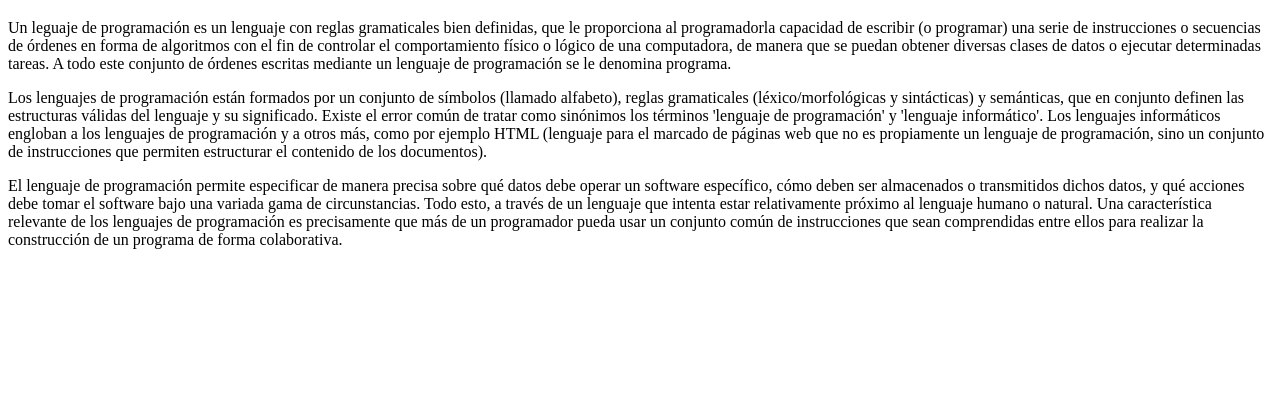
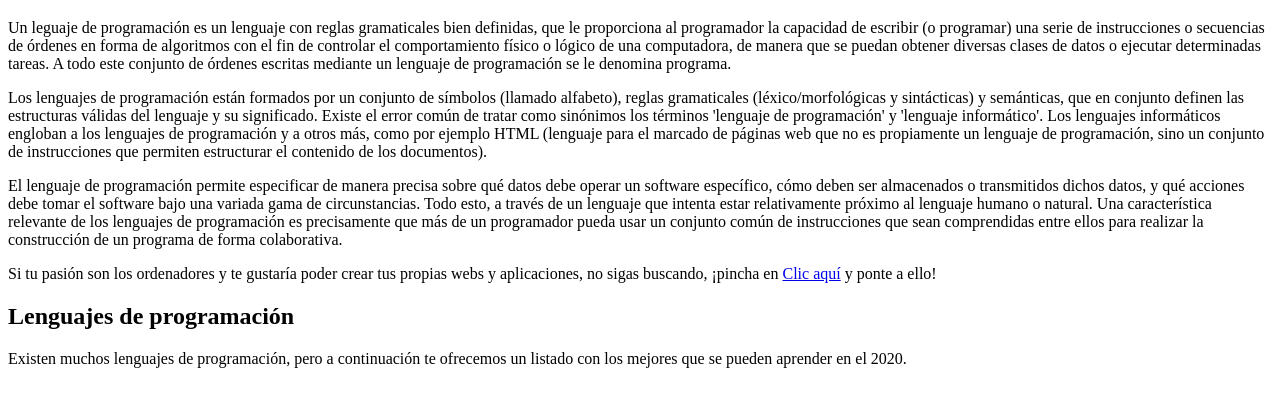
Before and after one commit to Emma-cebada/ejercicios-de-adalab, a plain HTML site: page modulo-1-leccion-02-ejercicio-2/index.html in a window 1280 px wide. Shown: the part 61-468 px from the top of the page. Drawn offline with Linux system fonts and the light colour scheme.

Commit message:
Mi página clásica con un anuncio

```diff
--- a/modulo-1-leccion-02-ejercicio-2/index.html
+++ b/modulo-1-leccion-02-ejercicio-2/index.html
@@ -8,10 +8,18 @@
 <body>
     <h1>Lenguajes de programación</h1>
 
-    <p>Un leguaje de programación es un lenguaje con reglas gramaticales bien definidas, que le proporciona al programadorla capacidad de escribir (o programar) una serie de instrucciones o secuencias de órdenes en forma de algoritmos con el fin de controlar el comportamiento físico o lógico de una computadora, de manera que se puedan obtener diversas clases de datos o ejecutar determinadas tareas. A todo este conjunto de órdenes escritas mediante un lenguaje de programación se le denomina programa.</p>
+    <p>Un leguaje de programación es un lenguaje con reglas gramaticales bien definidas, que le proporciona al programador la capacidad de escribir (o programar) una serie de instrucciones o secuencias de órdenes en forma de algoritmos con el fin de controlar el comportamiento físico o lógico de una computadora, de manera que se puedan obtener diversas clases de datos o ejecutar determinadas tareas. A todo este conjunto de órdenes escritas mediante un lenguaje de programación se le denomina programa.</p>
 
     <p>Los lenguajes de programación están formados por un conjunto de símbolos (llamado alfabeto), reglas gramaticales (léxico/morfológicas y sintácticas) y semánticas, que en conjunto definen las estructuras válidas del lenguaje y su significado. Existe el error común de tratar como sinónimos los términos 'lenguaje de programación' y 'lenguaje informático'. Los lenguajes informáticos engloban a los lenguajes de programación y a otros más, como por ejemplo HTML (lenguaje para el marcado de páginas web que no es propiamente un lenguaje de programación, sino un conjunto de instrucciones que permiten estructurar el contenido de los documentos).</p>
 
     <p>El lenguaje de programación permite especificar de manera precisa sobre qué datos debe operar un software específico, cómo deben ser almacenados o transmitidos dichos datos, y qué acciones debe tomar el software bajo una variada gama de circunstancias. Todo esto, a través de un lenguaje que intenta estar relativamente próximo al lenguaje humano o natural. Una característica relevante de los lenguajes de programación es precisamente que más de un programador pueda usar un conjunto común de instrucciones que sean comprendidas entre ellos para realizar la construcción de un programa de forma colaborativa.</p>
+
+    <p>Si tu pasión son los ordenadores y te gustaría poder crear tus propias webs y aplicaciones, no sigas buscando, ¡pincha en <a href="http://www.adalab.es" target="_blank">Clic aquí</a> y ponte a ello!</p>
+
+    <h2>Lenguajes de programación</h2>
+
+    <p>Existen muchos lenguajes de programación, pero a continuación te ofrecemos un listado con los mejores que se pueden aprender en el 2020.</p>
+
+
 </body>
 </html>
```
